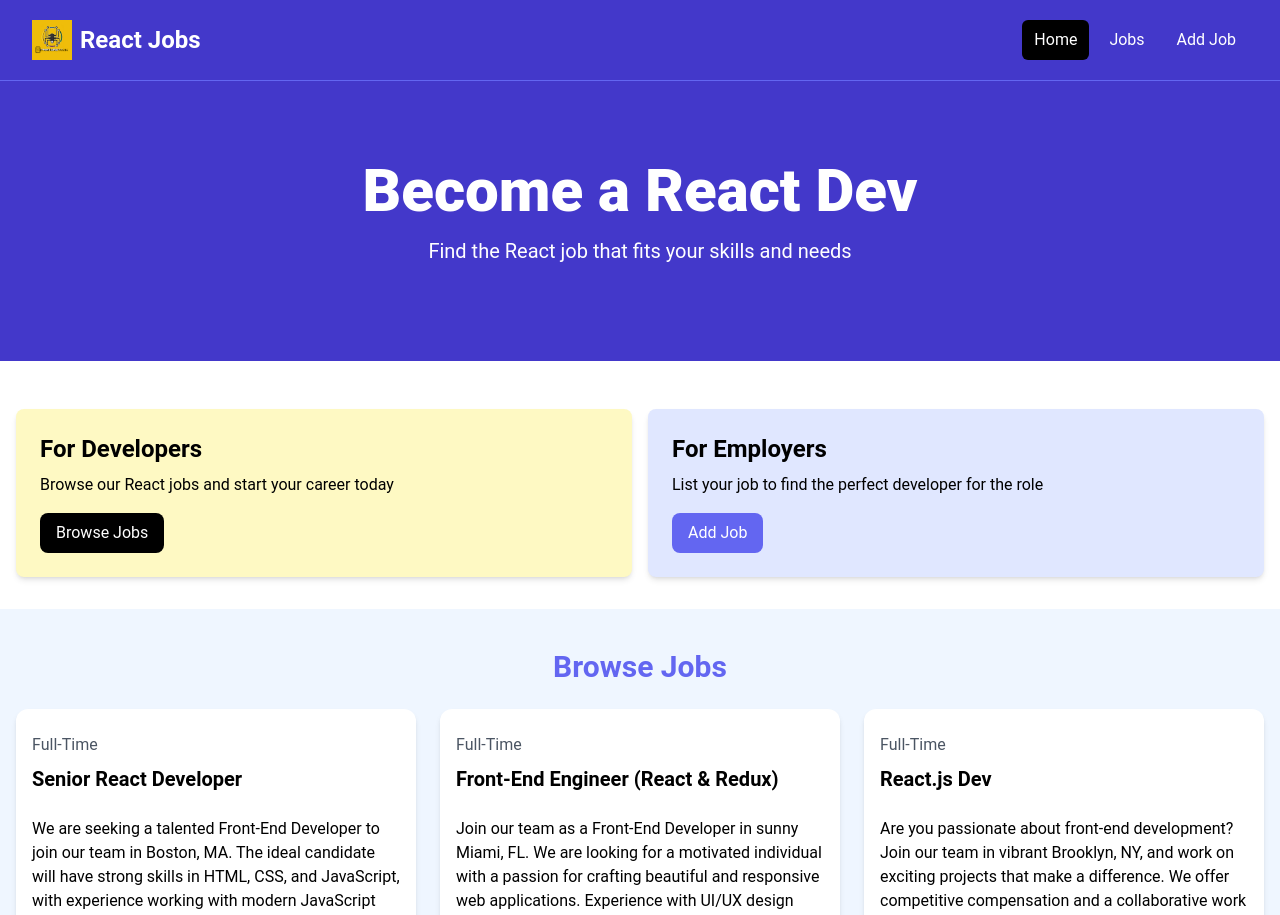
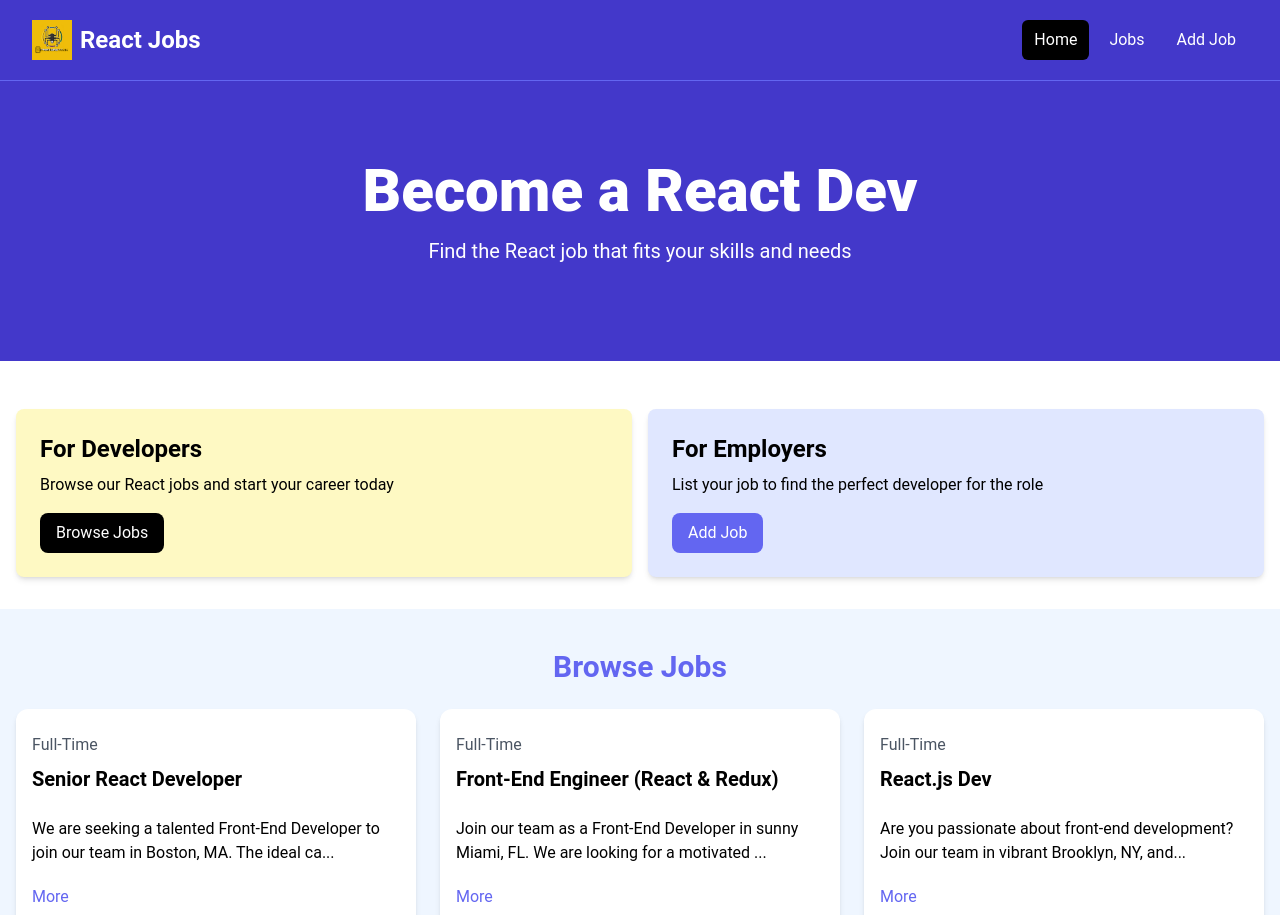
Before and after one commit to Quddos/bdjob, a React (Vite) app: page / in a window 1280 px wide. Shown: the top 915 px of the page. Built offline with nearby package versions, Linux system fonts and the light colour scheme.

Commit message:
first state management implement on job description components

```diff
--- a/src/components/JobListing.jsx
+++ b/src/components/JobListing.jsx
@@ -1,6 +1,14 @@
-import React from 'react'
+import React from "react";
+import { useState } from "react";
 
-const JobListing = ( {job}) => {
+const JobListing = ({ job }) => {
+  const [showFullDescription, setShowFullDescription] = useState(false);
+
+  let description = job.description;
+
+  if (!showFullDescription) {
+    description = description.substring(0, 90) + "...";
+  }
   return (
     <div className="bg-white rounded-xl shadow-md relative">
       <div className="p-4">
@@ -9,9 +17,11 @@
           <h3 className="text-xl font-bold">{job.title}</h3>
         </div>
 
-      <div className="mb-5">
-      {job.description}
-      </div>
+        <div className="mb-5">{description}</div>
+
+        <button onClick={()=>setShowFullDescription((prevState)=>!prevState)}
+        className='text-indigo-500 mb-5 hover:text-yellow-600'>
+            {showFullDescription? 'Less': 'More'}</button>
 
         <h3 className="text-indigo-500 mb-2">{job.salary} / Year</h3>
 
@@ -31,7 +41,7 @@
         </div>
       </div>
     </div>
-  )
-}
+  );
+};
 
-export default JobListing
+export default JobListing;
```
Lines whose indentation alone changed are shown as unchanged.
